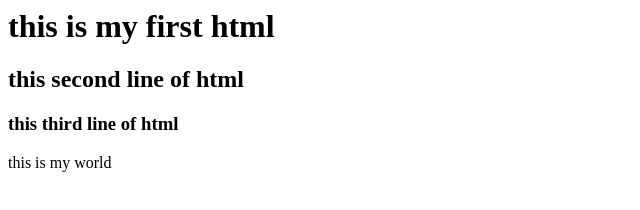
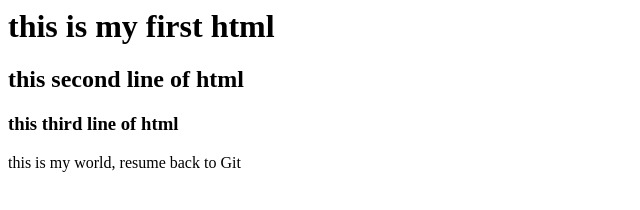
Before and after one commit to truongt2002/lecture0, a plain HTML site: page hello.html in a window 1280 px wide. Shown: the whole page, without its empty margins (0-640 px from the left). Drawn offline with Linux system fonts and the light colour scheme.

Commit message:
today April 17 2020

```diff
--- a/hello.html
+++ b/hello.html
@@ -8,7 +8,7 @@
     <h1>this is my first html</h1>
     <h2>this second line of html</h2>
     <h3>this third line of html</h3>
-    this is my world
+    this is my world, resume back to Git
 
 </body>
 </html>
```
